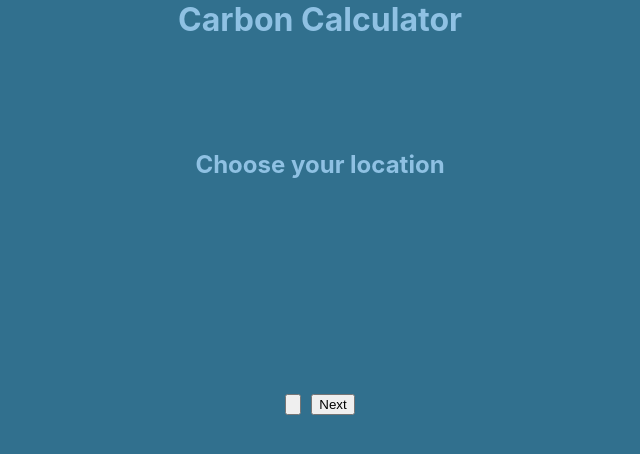
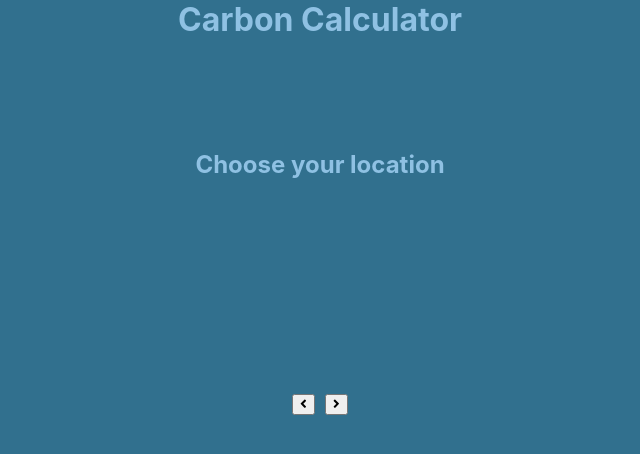
Before and after one commit to douglasrusse11/CO2_Calculator_Group_Project, a React (Create React App) app: page / in a window 1280 px wide. Shown: the top 454 px of the page, without its empty margins (320-960 px from the left). Built offline with nearby package versions, Linux system fonts and the light colour scheme; no server answers.

Commit message:
adds chevron buttons

```diff
--- a/src/container/Carousel.js
+++ b/src/container/Carousel.js
@@ -1,6 +1,7 @@
 import React, {useState} from "react"
 import { library } from '@fortawesome/fontawesome-svg-core'
 import { faAngleLeft, faAngleRight} from '@fortawesome/free-solid-svg-icons'
+import { FontAwesomeIcon } from '@fortawesome/react-fontawesome'
 import "./Carousel.css"
 
 library.add(faAngleLeft, faAngleRight)
@@ -41,14 +42,14 @@ const Carousel =({children}) => {
                     onClick ={() => {
                         updateIndex(activeIndex -1);
                     }}
-                    >
+                    ><FontAwesomeIcon icon="angle-left" />
                     </button>
 
                     <button
                     onClick ={() => {
                         updateIndex(activeIndex +1);
                     }}
-                    >Next
+                    ><FontAwesomeIcon icon="angle-right" />
                     </button>
 
                 </div>
```
